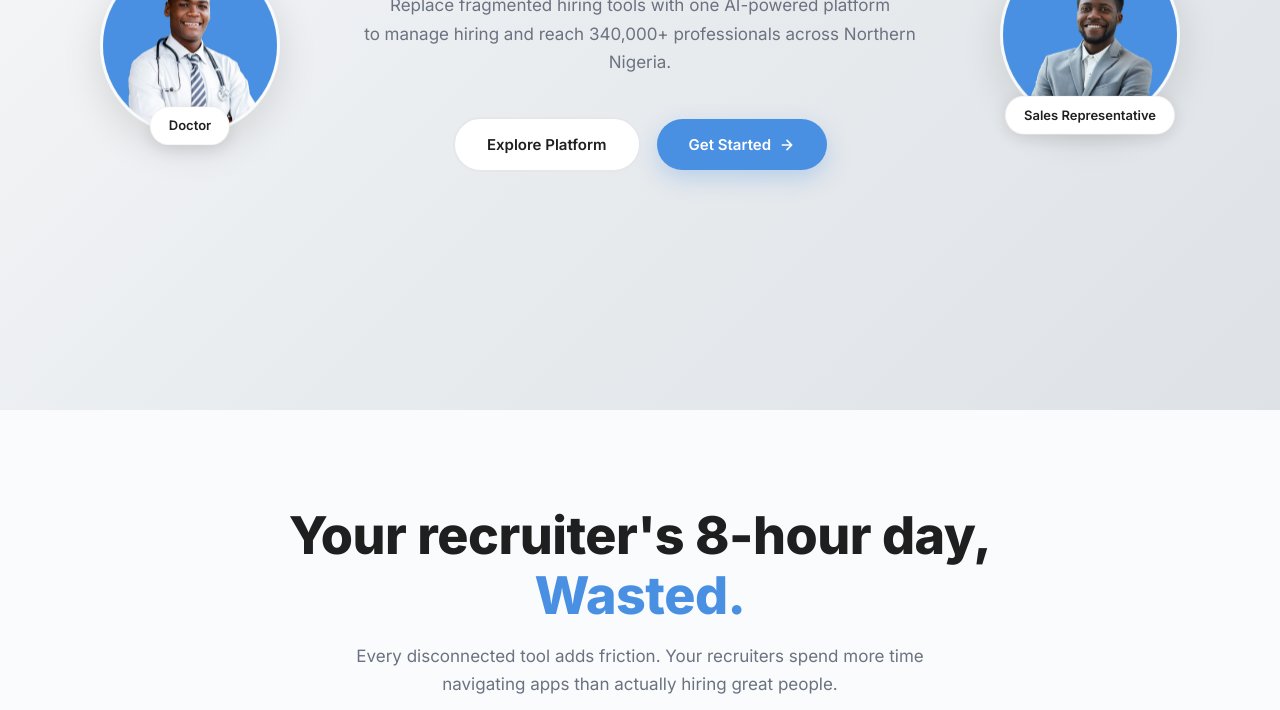
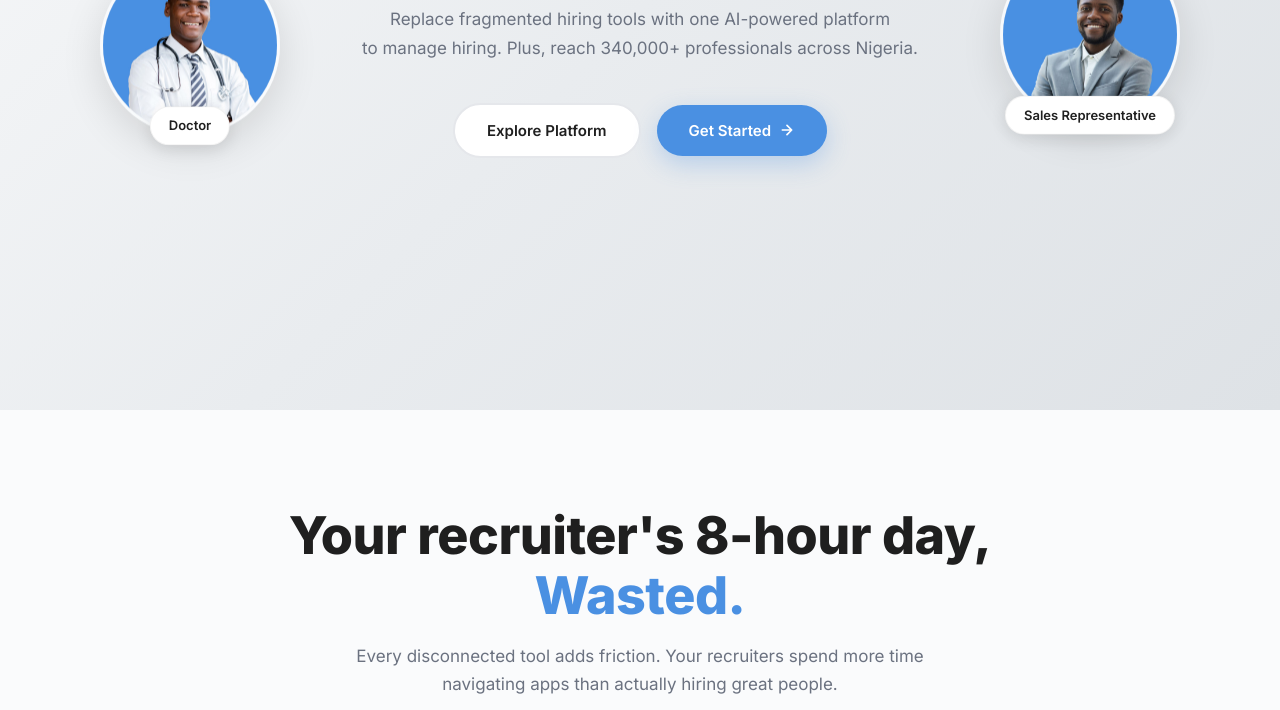
Before and after one commit to IIIDynasty/aptus-prototype, a website: page index.html in a window 1280 px wide. Shown: the part 390-1100 px from the top of the page. Drawn offline with Linux system fonts and the light colour scheme; no server answers.

Commit message:
Update hero description text: 'to manage hiring. Plus, reach 340,000+ professionals across Nigeria.'

```diff
--- a/index.html
+++ b/index.html
@@ -97,7 +97,7 @@
 
         <p class="hero-description">
           Replace fragmented hiring tools with one AI-powered platform<br />
-          to manage hiring and reach 340,000+ professionals across Northern Nigeria.
+          to manage hiring. Plus, reach 340,000+ professionals across Nigeria.
         </p>
 
         <div class="hero-buttons">
```
